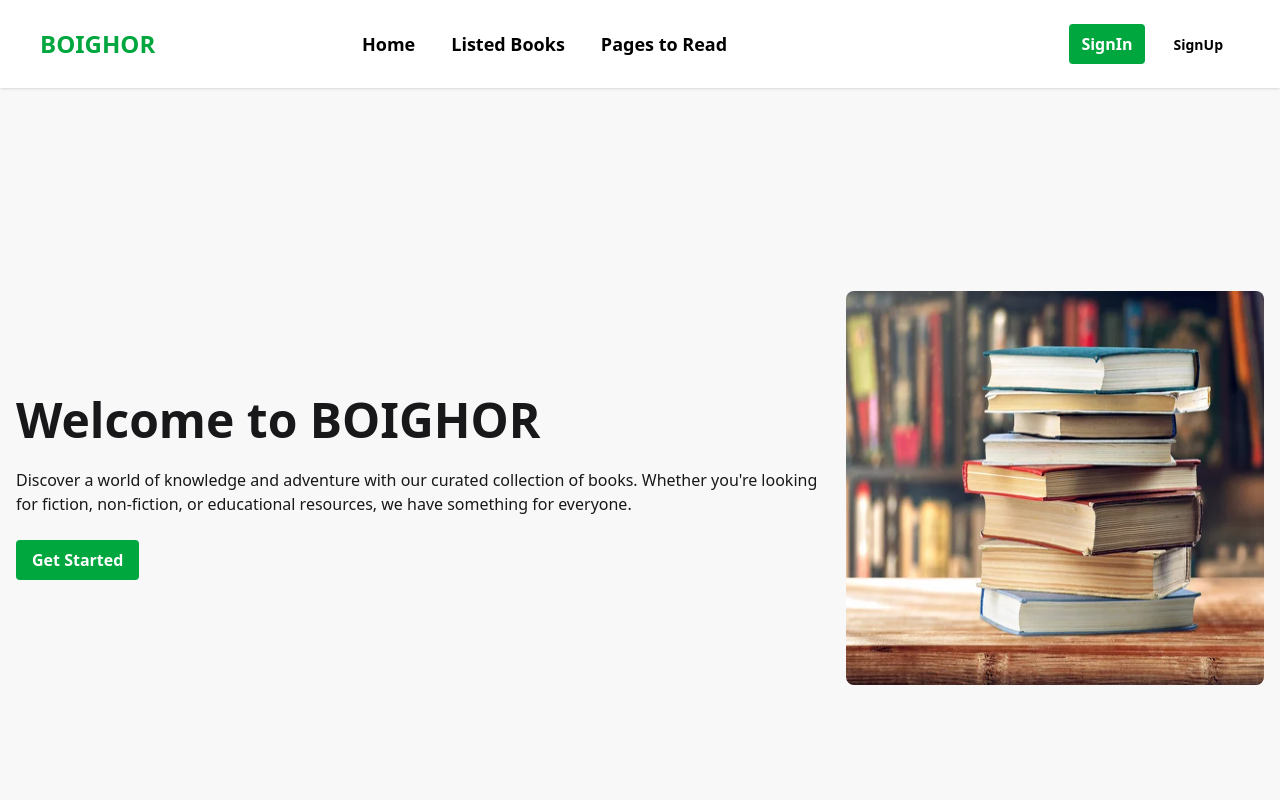
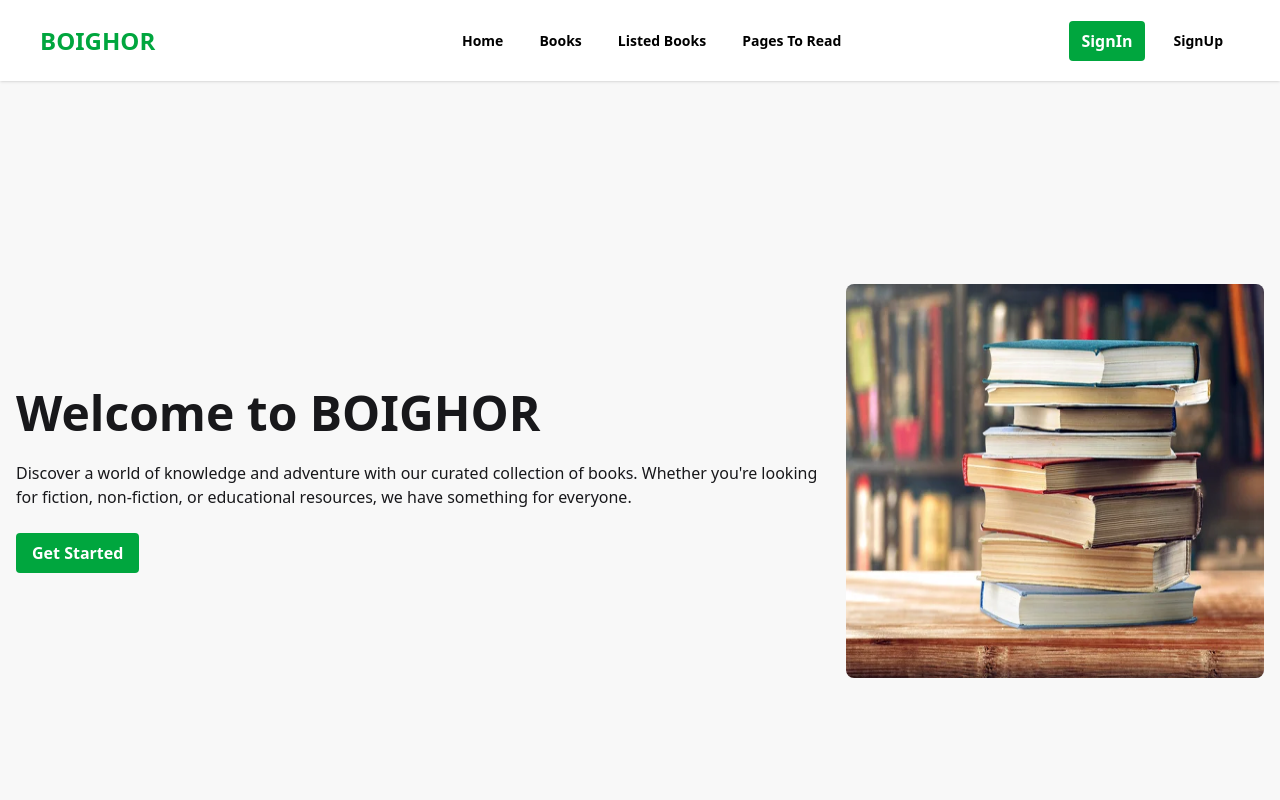
Before and after one commit to salauddin85/React-Explore, a React (Vite) app in the folder Boighor/: page / in a window 1280 px wide. Shown: the top 800 px of the page. Built offline with nearby package versions, Linux system fonts and the light colour scheme.

Commit message:
added Nablink

```diff
--- a/Boighor/src/components/Navbar/Navbar.jsx
+++ b/Boighor/src/components/Navbar/Navbar.jsx
@@ -1,11 +1,18 @@
 import React from "react";
 import { Link } from "react-router-dom";
+import { NavLink } from "react-router-dom";
 
 const Navbar = () => {
-//  common componentfunction for button,pages to read,listed books
- const commonComponent = (text) => {
-    return text
-};
+// //  common componentfunction for button,pages to read,listed books
+//  const commonComponent = (text) => {
+//     return text
+// };
+  const links = <>
+    <li className="font-bold  text-black"><NavLink  to="/">Home</NavLink></li>
+    <li className="font-bold text-black"><NavLink to="/books">Books</NavLink></li>
+    <li className="font-bold text-black"><NavLink to="/listedBooks">Listed Books</NavLink></li>
+    <li className="font-bold text-black"><NavLink to="/pagesToRead">Pages To Read</NavLink></li>
+  </>
 
   return (
    <div class="navbar w-full bg-white shadow-sm px-0 md:px-4 lg:px-10">
@@ -33,34 +40,18 @@ const Navbar = () => {
           </div>
           <ul
             tabindex="0"
-            class="menu menu-sm dropdown-content bg-base-100 rounded-box z-1 mt-3 w-52 p-2 shadow"
+            class="menu menu-sm dropdown-content bg-base-100  rounded-box z-1 mt-3 w-52 p-2 shadow"
           >
-            <li>
-              <p className="text-black font-bold text-lg">{commonComponent("Home")}</p>
-            </li>
-            <li>
-              <p className="text-black font-bold text-lg">{commonComponent("Listed Books")}</p>
-            </li>
-            <li>
-              <p className="text-black font-bold text-lg">{commonComponent("Pages to Read")}</p>
-            </li>
+
+            {links}
           </ul>
         </div>
         <a class="  normal-case font-bold   lg:text-2xl  text-green-600">BOIGHOR</a>
       </div>
       <div class="navbar hidden lg:flex">
-        <ul class="menu menu-horizontal px-1 gap-3">
-          <li>
-            <Link to="/">
-              <button className="text-black font-bold text-lg">{commonComponent("Home")}</button>
-            </Link>
-          </li>
-          <li>
-            <p className="text-black font-bold text-lg">{commonComponent("Listed Books")}</p>
-          </li>
-          <li>
-            <p className="text-black font-bold text-lg">{commonComponent("Pages to Read")}</p>
-          </li>
+        <ul class="menu menu-horizontal px-1 ms-[100px] gap-3 ">
+
+          {links}
         </ul>
       </div>
       <div class="navbar-end  gap-3 lg:flex">
```
